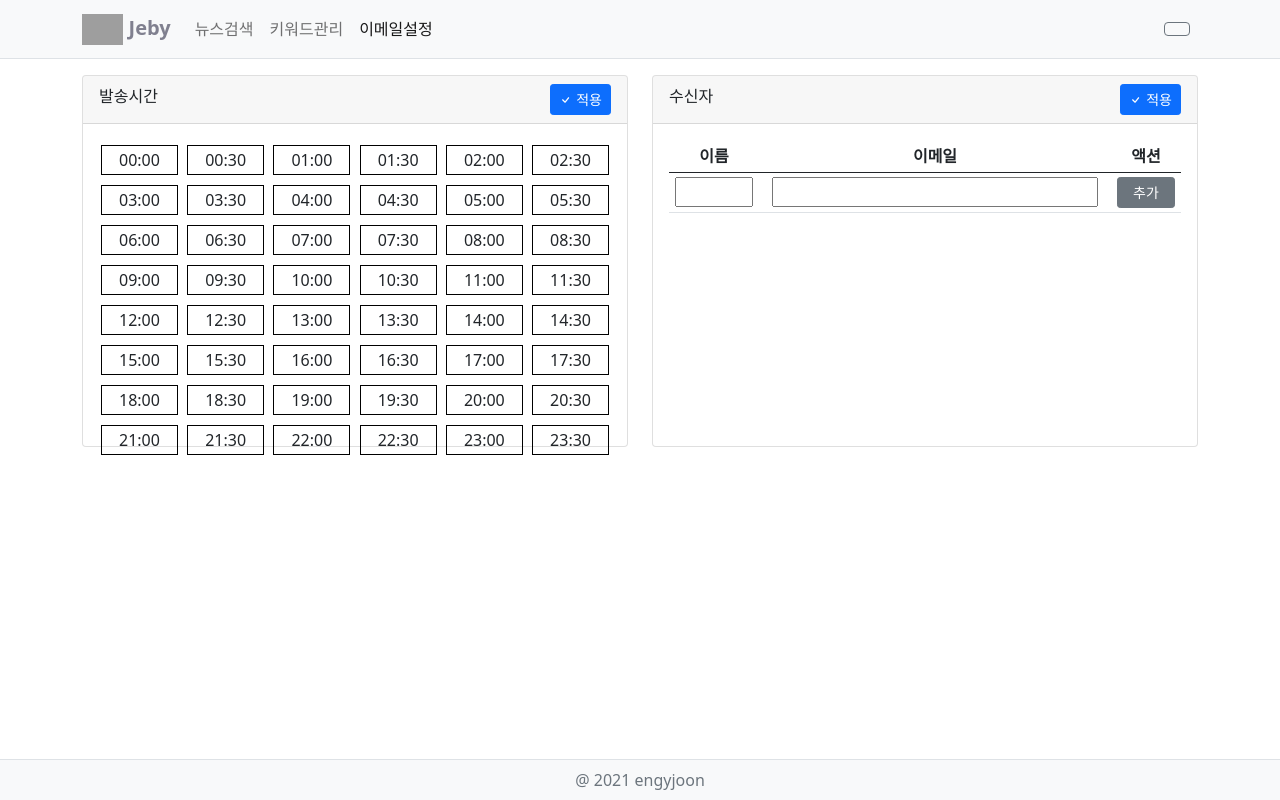
After one commit to engyjoon/jeby, a Django app: template jeby_prj/templates/news/email_setting.html in a window 1280 px wide. The commit adds this page. Run offline with Django 3.2, Linux system fonts and the light colour scheme; the template is opened without the code that fills it, so the values that code supplies are empty; some libraries are stand-ins or nearby versions; grey boxes are pictures that could not be loaded.

Commit message:
이메일설정 기본 화면 개발

```diff
--- /dev/null
+++ b/jeby_prj/static/news/css/email_setting.css
@@ -0,0 +1,43 @@
+.hour {
+    border: 1px solid black;
+    margin: 5px 2px;
+    padding: 2px 23px;
+    /* font-size: 0.9rem; */
+}
+
+#send-time,
+#recipient {
+    height: 352px;
+}
+
+.email-address {
+    padding-left: 10px;
+}
+
+@media (max-width: 1400px) {
+.hour {
+    border: 1px solid black;
+    margin: 5px 2px;
+    padding: 2px 17px;
+    /* font-size: 0.9rem; */
+}
+
+#send-time,
+#recipient {
+    height: 322px;
+}
+}
+
+@media (max-width: 600px) {
+.hour {
+    border: 1px solid black;
+    margin: 4px 0px;
+    padding: 1px 5px;
+    /* font-size: 0.9rem; */
+}
+
+#send-time,
+#recipient {
+    height: 322px;
+}
+}
--- /dev/null
+++ b/jeby_prj/static/news/js/email_setting.js
@@ -0,0 +1,27 @@
+$(document).ready(function () {
+    $(".nav-link").eq(2).addClass("active");
+
+    $("#add-email").click(function () {
+        input_name = $("#input-name").val();
+        input_email = $("#input-email").val();
+
+        html_email = "\
+        <tr class='text-center'> \
+            <td scope='row'> \
+                <input type='text' class='text-center' style='width:95%;' id='input-name' value='" + input_name + "' disabled readonly> \
+            </td> \
+            <td scope='row'> \
+                <input type='email' class='text-left email-address' style='width:95%;' id='input-email' value='" + input_email + "' disabled readonly> \
+            </td> \
+            <td scope='row'> \
+                <a type='button' class='btn btn-sm btn-danger' style='width:95%;' id='add-email'>삭제</a> \
+            </td> \
+            </tr> \
+        ";
+
+        $("#email-list").append(html_email);
+
+        $("#input-name").val('');
+        $("#input-email").val('');
+    });
+});
--- a/jeby_prj/templates/navbar.html
+++ b/jeby_prj/templates/navbar.html
@@ -15,6 +15,9 @@
                     <li class="nav-item">
                         <a class="nav-link" aria-current="page" href="{% url 'news:keyword' %}">키워드관리</a>
                     </li>
+                    <li class="nav-item">
+                        <a class="nav-link" aria-current="page" href="{% url 'news:email_setting' %}">이메일설정</a>
+                    </li>
                 </ul>
             </div>
             <form class="d-flex">
@@ -29,15 +32,18 @@
                         logout
                     {% endif %}
                 </a>
+                {% comment %}
                 <a href="#" class="btn btn-outline-secondary nav-button" type="button">
                     <i class="bi bi-gear"></i>
                 </a>
+                {% endcomment %}
             </form>
         </div>
         <div class="collapse navbar-toggler p-0 mt-2 w-100 border-bottom-0" id="navbarToggleExternalContent">
             <div class="py-2 px-3">
                 <div class="nav-item-mobile"><a href="{% url 'news:search' %}">뉴스검색</a></div>
                 <div class="nav-item-mobile"><a href="{% url 'news:keyword' %}">키워드관리</a></div>
+                <div class="nav-item-mobile"><a href="{% url 'news:email_setting' %}">이메일설정</a></div>
             </div>
         </div>
     </nav>
--- /dev/null
+++ b/jeby_prj/templates/news/email_setting.html
@@ -0,0 +1,126 @@
+{% extends 'base_news.html' %}
+
+{% load static %}
+
+{% block custom_css %}
+    {{ block.super }}
+    <link rel="stylesheet" href="{% static 'news/css/email_setting.css' %}"/>
+{% endblock custom_css %}
+
+{% block content %}
+<div class="container">
+    <div class="row">
+        <div class="col">
+            <div class="card mb-3">
+                <div class="card-header">
+                    <span>발송시간<span>
+                    <span class="float-end">
+                        <a type="button" class="btn btn-sm btn-primary" id="btn-send-time"><i class="bi bi-check"></i> 적용</a>
+                    </span>
+                </div>
+                <div class="card-body" id="send-time">
+                    <div class="d-flex justify-content-between">
+                        <div class="hour">00:00</div>
+                        <div class="hour">00:30</div>
+                        <div class="hour">01:00</div>
+                        <div class="hour">01:30</div>
+                        <div class="hour">02:00</div>
+                        <div class="hour">02:30</div>
+                    </div>
+                    <div class="d-flex justify-content-between">
+                        <div class="hour">03:00</div>
+                        <div class="hour">03:30</div>
+                        <div class="hour">04:00</div>
+                        <div class="hour">04:30</div>
+                        <div class="hour">05:00</div>
+                        <div class="hour">05:30</div>
+                    </div>
+                    <div class="d-flex justify-content-between">
+                        <div class="hour">06:00</div>
+                        <div class="hour">06:30</div>
+                        <div class="hour">07:00</div>
+                        <div class="hour">07:30</div>
+                        <div class="hour">08:00</div>
+                        <div class="hour">08:30</div>
+                    </div>
+                    <div class="d-flex justify-content-between">
+                        <div class="hour">09:00</div>
+                        <div class="hour">09:30</div>
+                        <div class="hour">10:00</div>
+                        <div class="hour">10:30</div>
+                        <div class="hour">11:00</div>
+                        <div class="hour">11:30</div>
+                    </div>
+                    <div class="d-flex justify-content-between">
+                        <div class="hour">12:00</div>
+                        <div class="hour">12:30</div>
+                        <div class="hour">13:00</div>
+                        <div class="hour">13:30</div>
+                        <div class="hour">14:00</div>
+                        <div class="hour">14:30</div>
+                    </div>
+                    <div class="d-flex justify-content-between">
+                        <div class="hour">15:00</div>
+                        <div class="hour">15:30</div>
+                        <div class="hour">16:00</div>
+                        <div class="hour">16:30</div>
+                        <div class="hour">17:00</div>
+                        <div class="hour">17:30</div>
+                    </div>
+                    <div class="d-flex justify-content-between">
+                        <div class="hour">18:00</div>
+                        <div class="hour">18:30</div>
+                        <div class="hour">19:00</div>
+                        <div class="hour">19:30</div>
+                        <div class="hour">20:00</div>
+                        <div class="hour">20:30</div>
+                    </div>
+                    <div class="d-flex justify-content-between">
+                        <div class="hour">21:00</div>
+                        <div class="hour">21:30</div>
+                        <div class="hour">22:00</div>
+                        <div class="hour">22:30</div>
+                        <div class="hour">23:00</div>
+                        <div class="hour">23:30</div>
+                    </div>
+                </div>
+            </div>
+        </div>
+        <div class="col">
+            <div class="card mb-3">
+                <div class="card-header">
+                    <span>수신자<span>
+                    <span class="float-end">
+                        <a type="button" class="btn btn-sm btn-primary" id="btn-recipient"><i class="bi bi-check"></i> 적용</a>
+                    </span>
+                </div>
+                <div class="card-body" id="recipient">
+                    <table class="table table-sm">
+                        <thead>
+                            <tr class="text-center">
+                                <th scope="col" style="width:90px;">이름</th>
+                                <th scope="col">이메일</th>
+                                <th scope="col" style="width:70px;">액션</th>
+                            </tr>
+                        </thead>
+                        <tbody id="email-list">
+                            <tr class="text-center">
+                                <td scope="row"><input type="text" class="text-center" style="width:95%;" id="input-name"></td>
+                                <td scope="row"><input type="email" class="text-left email-address" style="width:95%;" id="input-email"></td>
+                                <td scope="row">
+                                    <a type="button" class="btn btn-sm btn-secondary" style="width:95%;" id="add-email">추가</a>
+                                </td>
+                            </tr>
+                        </tbody>
+                    </table>
+                </div>
+            </div>
+        </div>
+    </div>
+</div>
+{% endblock content %}
+
+{% block script %}
+    {{ block.super }}
+    <script src="{% static 'news/js/email_setting.js' %}"></script>
+{% endblock script %}
--- a/news/urls.py
+++ b/news/urls.py
@@ -10,5 +10,6 @@ urlpatterns = [
     path('keyword/create/', views.KeywordCreate.as_view(), name='keyword_create'),
     path('keyword/update/<int:pk>/',
          views.KeywordUpdate.as_view(), name='keyword_update'),
-    path('keyword/delete/<int:pk>/', views.keyword_delete, name='keyword_delete')
+    path('keyword/delete/<int:pk>/', views.keyword_delete, name='keyword_delete'),
+    path('email', views.email_setting, name='email_setting'),
 ]
```
Also changed, not shown: news/views.py (+9 -0 lines).
